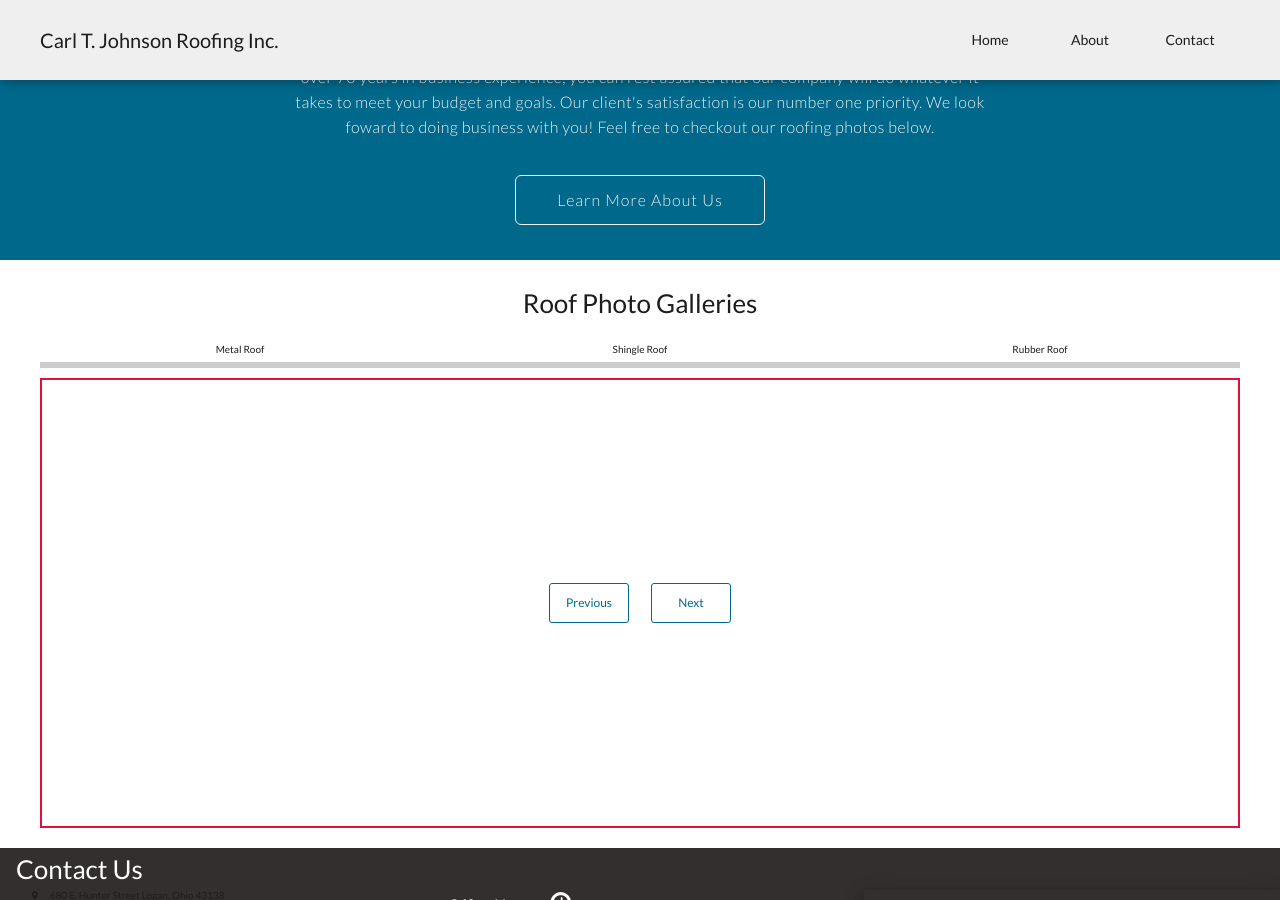
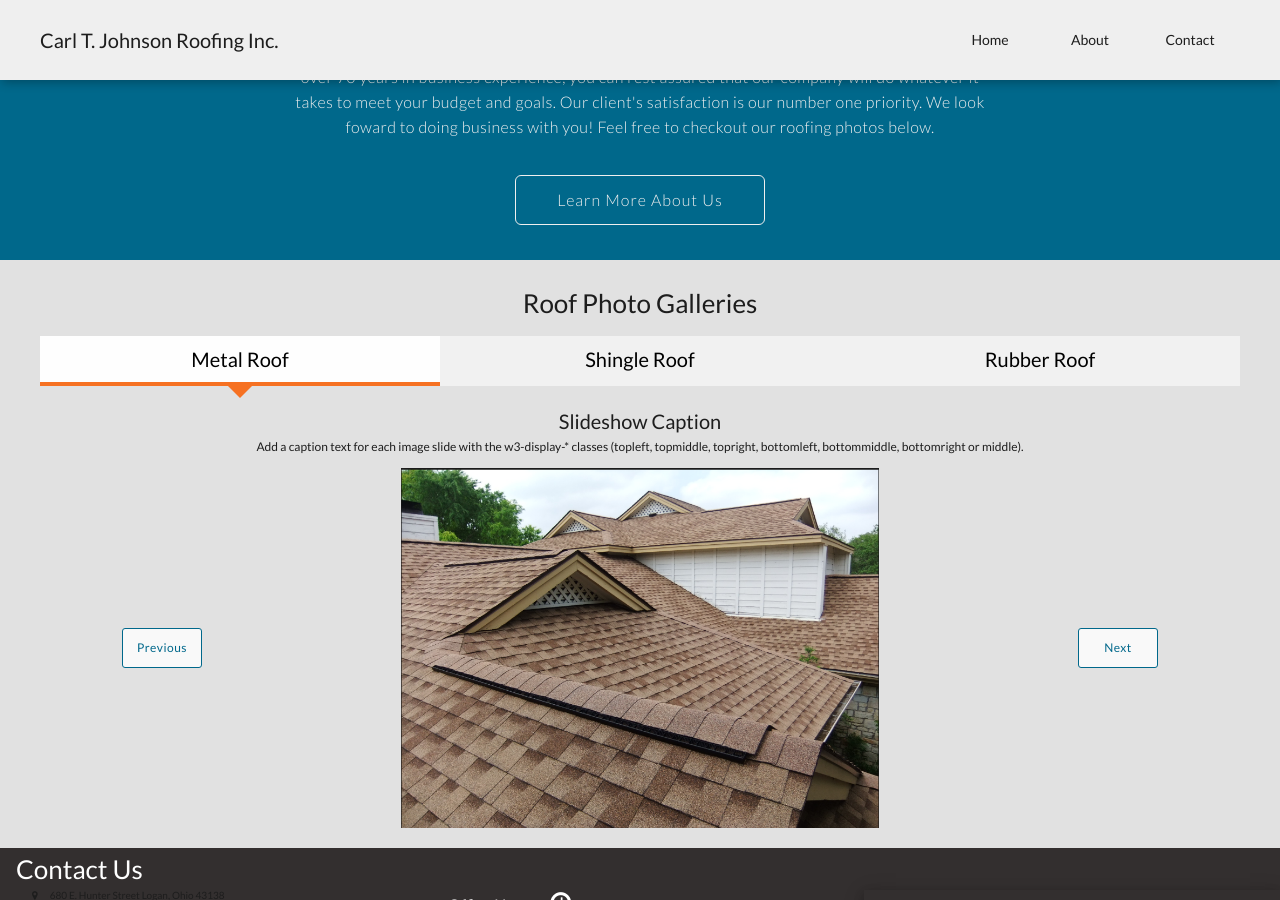
Before and after one commit to Soriajose23/Soriajose23.github.io, a Jekyll site: the page built from index.html, in a window 1280 px wide and 900 px high, scrolled down 733 px. Built offline with Jekyll 4.4.1, drawn with Linux system fonts in a browser that asks for light colours; comment, search, counter and statistics services are not loaded.

Commit message:
implemented the first iteration of the carousel

```diff
--- /dev/null
+++ b/_includes/carousels/carousel-metal-roof.html
@@ -0,0 +1,5 @@
+<img class="ctj-carousel-image visible" src="img/pc.png">
+<img class="ctj-carousel-image hidden" src="img/pic2.jpg">
+<img class="ctj-carousel-image hidden" src="img/thumb1.png">
+<img class="ctj-carousel-image hidden" src="img/thumb2.png">
+<img class="ctj-carousel-image hidden" src="img/logo.png">
--- /dev/null
+++ b/_includes/carousels/carousel-rubber-roof.html
@@ -0,0 +1,5 @@
+<img class="ctj-carousel-image visible" src="img/pic2.jpg">
+<img class="ctj-carousel-image hidden" src="img/thumb1.png">
+<img class="ctj-carousel-image hidden" src="img/thumb2.png">
+<img class="ctj-carousel-image hidden" src="img/logo.png">
+<img class="ctj-carousel-image hidden" src="img/pc.png">
--- /dev/null
+++ b/_includes/carousels/carousel-shingle-roof.html
@@ -0,0 +1,5 @@
+<img class="ctj-carousel-image visible" src="img/thumb1.png">
+<img class="ctj-carousel-image hidden" src="img/thumb2.png">
+<img class="ctj-carousel-image hidden" src="img/logo.png">
+<img class="ctj-carousel-image hidden" src="img/pc.png">
+<img class="ctj-carousel-image hidden" src="img/pic2.jpg">
--- a/_includes/roofing_services.html
+++ b/_includes/roofing_services.html
@@ -3,120 +3,56 @@
 	<h2>Roof Photo Galleries</h2>
 	<div class="w3-container ">
 		<div class="w3-row w3-center">
-			<a>
-				<div class="w3-third tablink w3-bottombar w3-hover-light-grey w3-padding">
-					Metal Roof
-					<i class="fa fa-angle-double-down w3-hide-medium w3-hide-large" aria-hidden="true" style="padding-left: 25px"></i>
-				</div>
-			</a>
-			<a>
-				<div class="w3-third tablink w3-bottombar w3-hover-light-grey w3-padding">
-					Shingle Roof
-					<i class="fa fa-angle-double-down w3-hide-medium w3-hide-large" aria-hidden="true" style="padding-left: 10px"></i>
-				</div>
-			</a>
-			<a>
-				<div class="w3-third tablink w3-bottombar w3-hover-light-grey w3-padding">
-					Rubber Roof
-					<i class="fa fa-angle-double-down w3-hide-medium w3-hide-large" aria-hidden="true" style="padding-left: 10px"></i>
-				</div>
-			</a>
+			<button data-carouselNum="0" class="w3-third tablink w3-padding carousel-tab active" onclick="activateCarousel(this, 0)">
+				<h3>Metal Roof</h3>
+			</button>
+			<button data-carouselNum="1" class="w3-third tablink w3-padding carousel-tab" onclick="activateCarousel(this, 1)">
+				<h3>Shingle Roof</h3>
+			</button>
+			<button data-carouselNum="2" class="w3-third tablink w3-padding carousel-tab" onclick="activateCarousel(this, 2)">
+				<h3>Rubber Roof</h3>
+			</button>
 		</div>
 	</div>
 
-	<div class="ctj-carousel-container">
-		<div class="ctj-carousel">
-			<span class="btn-container">
-				<button>Previous</button>
-				<button>Next</button>
-			</span>
-		</div>
-	</div>
-
-<!-- 	<div id="Roofing" class="w3-container city">
+	<!--				 		 -->
+	<!-- Actual Carousel Content -->
+	<!--				 	  	 -->
 	<div class="w3-container">
 		<h3>Slideshow Caption</h3>
 		<p>Add a caption text for each image slide with the w3-display-* classes (topleft, topmiddle, topright, bottomleft, bottommiddle, bottomright or middle).</p>
 	</div>
-		<div class="w3-display-container">
-			<img class="metal" src="img/pc.PNG">
-		</div>
 
-		<div class="w3-display-container">
-			<img class="metal" src="img/pic2.jpg">
-		</div>
-
-		<div class="w3-display-container">
-			<img class="metal" src="img/thumb1.PNG">
-		</div>
-
-		<div class="w3-display-container">
-			<img class="metal" src="img/thumb2.PNG">
-		</div>
-
-		<div class="w3-display-container">
-			<img class="metal" src="img/pic2.jpg">
-		</div>
+	<div class="ctj-carousel-container">
+		<div class="ctj-carousel carousel-on" id="carousel-metal-roof">
+			<!-- LOAD CAROUSEL INCLUDE -->
+			{% include carousels/carousel-metal-roof.html %}
+			<div class="btn-container-wrapper">
 				<span class="btn-container">
-			<button onclick="myshow1.previous()">Previous</button>
-			<button onclick="myshow1.next()">Next</button>
+					<button onclick="carouselSlidePrevious(carousel_metal_roof)">Previous</button>
+					<button onclick="carouselSlideNext(carousel_metal_roof)">Next</button>
 				</span>
 			</div>
-	<div id="Gutters" class="w3-container city" style="display:none">
-		<div class="w3-container">
-			<h3>Slideshow Caption</h3>
-			<p>Add a caption text for each image slide with the w3-display-* classes (topleft, topmiddle, topright, bottomleft, bottommiddle, bottomright or middle).</p>
 		</div>
-		<div class="w3-display-container">
-			<img class="shingle" src="img/pc.PNG">
-		</div>
-
-		<div class="w3-display-container">
-			<img class="shingle" src="img/pic2.jpg">
-		</div>
-
-		<div class="w3-display-container">
-			<img class="shingle" src="img/thumb1.PNG">
-		</div>
-
-		<div class="w3-display-container">
-			<img class="shingle" src="img/thumb2.PNG">
-		</div>
-
-		<div class="w3-display-container">
-			<img class="shingle" src="img/pic2.jpg">
-		</div>
+		<div class="ctj-carousel carousel-off" id="carousel-shingle-roof">
+			<!-- LOAD CAROUSEL INCLUDE -->
+			{% include carousels/carousel-shingle-roof.html %}
+			<div class="btn-container-wrapper">
 				<span class="btn-container">
-			<button onclick="myshow2.previous()">Previous</button>
-			<button onclick="myshow2.next()">Next</button>
+					<button onclick="carouselSlidePrevious(carousel_shingle_roof)">Previous</button>
+					<button onclick="carouselSlideNext(carousel_shingle_roof)">Next</button>
 				</span>
 			</div>
-	<div id="Siding" class="w3-container city" style="display:none">
-		<div class="w3-container">
-			<h3>Slideshow Caption</h3>
-			<p>Add a caption text for each image slide with the w3-display-* classes (topleft, topmiddle, topright, bottomleft, bottommiddle, bottomright or middle).</p>
 		</div>
-		<div class="w3-display-container">
-			<img class="rubber" src="img/pc.PNG">
+		<div class="ctj-carousel carousel-off" id="carousel-rubber-roof">
+			<!-- LOAD CAROUSEL INCLUDE -->
+			{% include carousels/carousel-rubber-roof.html %}
+			<div class="btn-container-wrapper">
+				<span class="btn-container">
+					<button onclick="carouselSlidePrevious(carousel_rubber_roof)">Previous</button>
+					<button onclick="carouselSlideNext(carousel_rubber_roof)">Next</button>
+				</span>
 			</div>
-		<div class="w3-display-container">
-			<img class="rubber" src="img/pic2.jpg">
 		</div>
-		<div class="w3-display-container">
-			<img class="rubber" src="img/thumb1.PNG">
 	</div>
-
-		<div class="w3-display-container">
-			<img class="rubber" src="img/thumb2.PNG">
-		</div>
-
-		<div class="w3-display-container">
-			<img class="rubber" src="img/pic2.jpg">
-		</div>
-
-		<span class="btn-container">
-			<button onclick="myshow3.previous()">Previous</button>
-			<button onclick="myshow3.next()">Next</button>
-		</span>
-	</div> -->
 </section>
--- a/assets/css/base/_body-elements.sass
+++ b/assets/css/base/_body-elements.sass
@@ -3,6 +3,7 @@ html
 	font-size: 62.5%
 body
 	color: $black-1
+	background-color: $white-3
 	font-family: 'Lato', 'sans-serif'
 	font-size: 1.0rem
 	.content-wrapper
--- a/assets/css/base/_colors.sass
+++ b/assets/css/base/_colors.sass
@@ -8,6 +8,9 @@ $grey-1: #464646
 $grey-2: #DDDDDD
 $white-1: #EFEFEF
 $white-2: #F6F6F6
+$white-3: #E1E1E1
+$white-tab-unselected: #F1F1F1
+$white-tab-selected: #FEFEFE
 
 // Blues
 $blue-1: #00253D
--- a/assets/css/modules/_roofing-services.sass
+++ b/assets/css/modules/_roofing-services.sass
@@ -1,10 +1,15 @@
 //////////////////////
 // Roofing Services //
 //////////////////////
+.visible
+	opacity: 1
+.hidden
+	opacity: 0
+
 .ctj-roofing-services
-	padding: 2rem 0
 	max-width: $content-width
 	margin: 0 auto
+	padding: 2rem 0
 	// Set all the spacing of the elements
 	h2, h3, p
 		text-align: center
@@ -12,43 +17,95 @@
 		padding: 1rem 0
 	h3, p
 		padding: 0.5rem 0
-	// Button Stuff
-	.btn-container
-		display: inline-block
-		text-align: center
-		width: 100%
-		button
-			background-color: transparent
-			border: 0.1rem solid $blue-2
-			border-radius: 0.3rem
-			color: $blue-2
-			font-size: 1.2rem
-			height: 4rem
-			margin: 0 1rem
-			padding: 0
-			width: 8rem
-			transition: 0.3s ease-in-out background-color, 0.3s ease-in-out color
-			&:hover
-				background-color: $blue-2
-				color: $white-1
-				cursor: pointer
-				font-weight: normal
+	.carousel-tab
+		background-color: $white-tab-unselected
+		border: none
+		border-bottom: 0.4rem solid $white-tab-unselected
+		position: relative
+		transition: 0.3s ease-in-out background-color, 0.3s ease-in-out margin
+		&:hover
+			background-color: $white-tab-selected
+			border-bottom: 0.4rem solid $white-tab-selected
+		&.active
+			background-color: $white-tab-selected
+			border-bottom: 0.4rem solid $orange-1
+	// Arrow
+	.carousel-tab.active:after
+		top: calc(100% + 0.4rem)
+		left: 50%
+		border: solid transparent
+		content: " "
+		height: 0
+		width: 0
+		position: absolute
+		pointer-events: none
+		transition: 0.4s ease-in-out margin
+	.carousel-tab.active:after
+		border-top-color: $orange-1
+		border-width: 1.2rem
+		margin-left: -1.2rem
 
 .ctj-carousel-container
+	height: 40vh
 	max-width: 100%
-	height: 45rem
-	border: 0.2rem solid crimson
 	.ctj-carousel
+		align-items: center
 		display: flex
 		justify-content: center
-		align-items: center
 		height: 100%
+		position: relative
 		width: auto
+		&.carousel-off
+			display: none
+		&.carousel-on
+			display: flex
+		.ctj-carousel-image
+			height: 100%
+			max-width: 100%
+			position: absolute
+			top: 0
+			transition: 0.5s ease-in-out opacity
+		.btn-container-wrapper
+			align-items: center
+			display: flex
+			height: 100%
+			left: 0
+			justify-content: center
+			position: absolute
+			top: 0
+			width: 100%
+// Button Stuff
+.btn-container-wrapper .btn-container
+	display: inline-block
+	width: 88%
+	button
+		background-color: rgba(255, 255, 255, 0.8)
+		border: 0.1rem solid $blue-2
+		border-radius: 0.3rem
+		color: $blue-2
+		font-size: 1.2rem
+		height: 4rem
+		letter-spacing: 0.05rem
+		margin: 0 1rem
+		padding: 0
+		width: 8rem
+		transition: 0.3s ease-in-out background-color, 0.3s ease-in-out color
+		&:hover,
+		&:active
+			background-color: $blue-2
+			color: $white-1
+			cursor: pointer
+			font-weight: normal
+		&:focus
+			background-color: rgba(255, 255, 255, 0.8)
+			border: 0.1rem solid $blue-2
+			color: $blue-2
+		&:last-child
+			float: right
 
-	// .city .w3-display-container
-	// 	max-width: 120rem
-	// 	display: flex
-	// 	align-items: center
-	// 	justify-content: center
-	// 	img
-	// 		height: 450px
+@media screen and (max-width : $screen-small)
+	.ctj-roofing-services
+		padding-left: 1.6rem
+		padding-right: 1.6rem
+		.carousel-tab.active
+			margin-bottom: 1.6rem
--- a/js/index.js
+++ b/js/index.js
@@ -1,6 +1,59 @@
-// myshow1 = w3.slideshow(".metal", 0);
-// myshow2 = w3.slideshow(".shingle", 0);
-// myshow3 = w3.slideshow(".rubber", 0);
+var ACTIVATED_CAROUSEL = 0;
+var carousel_metal_roof = {
+		element: document.getElementById("carousel-metal-roof"),
+		index: 0
+	},
+	carousel_shingle_roof = {
+		element: document.getElementById("carousel-shingle-roof"),
+		index: 0
+	},
+	carousel_rubber_roof = {
+		element: document.getElementById("carousel-rubber-roof"),
+		index: 0
+	},
+	CAROUSELS = [ carousel_metal_roof, carousel_shingle_roof, carousel_rubber_roof ],
+	CAROUSEL_TABS = document.getElementsByClassName('carousel-tab');
+
+function activateCarousel(el, num) {
+	// Set Tab
+	console.log(CAROUSEL_TABS[ACTIVATED_CAROUSEL], el);
+	if(ACTIVATED_CAROUSEL != num) {
+		CAROUSEL_TABS[ACTIVATED_CAROUSEL].classList.remove('active');
+		el.classList.add('active');
+	}
+	// Set Carousel
+	CAROUSELS[ACTIVATED_CAROUSEL].element.classList.remove('carousel-on');
+	CAROUSELS[ACTIVATED_CAROUSEL].element.classList.add('carousel-off');
+	ACTIVATED_CAROUSEL = num;
+	CAROUSELS[ACTIVATED_CAROUSEL].element.classList.remove('carousel-off');
+	CAROUSELS[ACTIVATED_CAROUSEL].element.classList.add('carousel-on');
+}
+
+function carouselSlideNext(carousel) {
+	if(carousel.element.children.length > 1) {
+		carousel.element.children[carousel.index].classList.remove('visible');
+		carousel.element.children[carousel.index].classList.add('hidden');
+		++carousel.index;
+		if(carousel.index > (carousel.element.children.length - 2)) {
+			carousel.index = 0;
+		}
+		carousel.element.children[carousel.index].classList.remove('hidden');
+		carousel.element.children[carousel.index].classList.add('visible');
+	}
+}
+
+function carouselSlidePrevious(carousel) {
+	if(carousel.element.children.length > 1) {
+		carousel.element.children[carousel.index].classList.remove('visible');
+		carousel.element.children[carousel.index].classList.add('hidden');
+		--carousel.index;
+		if(carousel.index < 0) {
+			carousel.index = carousel.element.children.length - 2;
+		}
+		carousel.element.children[carousel.index].classList.remove('visible');
+		carousel.element.children[carousel.index].classList.remove('hidden');
+	}
+}
 
 function openRightMenu() {
     document.getElementById("right-menu").style.display = "block";
@@ -9,6 +62,10 @@ function openRightMenu() {
 function closeRightMenu() {
     document.getElementById("right-menu").style.display = "none";
 }
+
+// myshow1 = w3.slideshow(".metal", 0);
+// myshow2 = w3.slideshow(".shingle", 0);
+// myshow3 = w3.slideshow(".rubber", 0);
 
 // function openCity(evt, cityName) {
 // 	var i, x, tablinks;
```
Also changed, not shown: 1 other file. Lines whose indentation alone changed are shown as unchanged.
